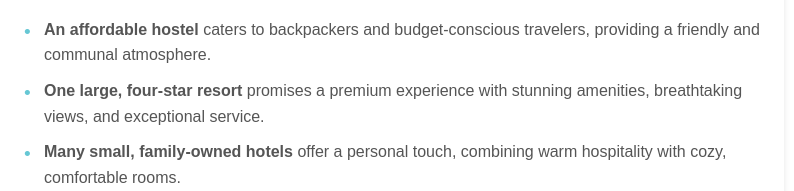
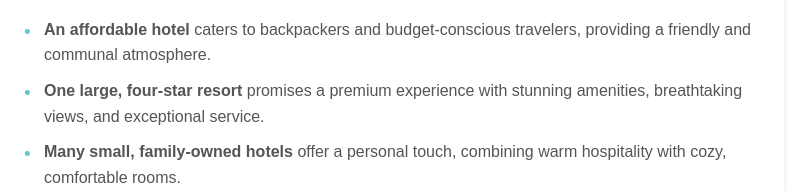
Before and after one commit to toddpolakdev/taniti-prototype, a plain HTML site: page lodging.html in a window 1280 px wide. Shown: the part 415-606 px from the top of the page, 256-1050 px from the left. Drawn offline with Linux system fonts and the light colour scheme.

Commit message:
spelling

```diff
--- a/lodging.html
+++ b/lodging.html
@@ -51,7 +51,7 @@
         </p>
         <ul class="content-ul">
           <li>
-            <strong>An affordable hostel</strong> caters to backpackers and
+            <strong>An affordable hotel</strong> caters to backpackers and
             budget-conscious travelers, providing a friendly and communal
             atmosphere.
           </li>
```
